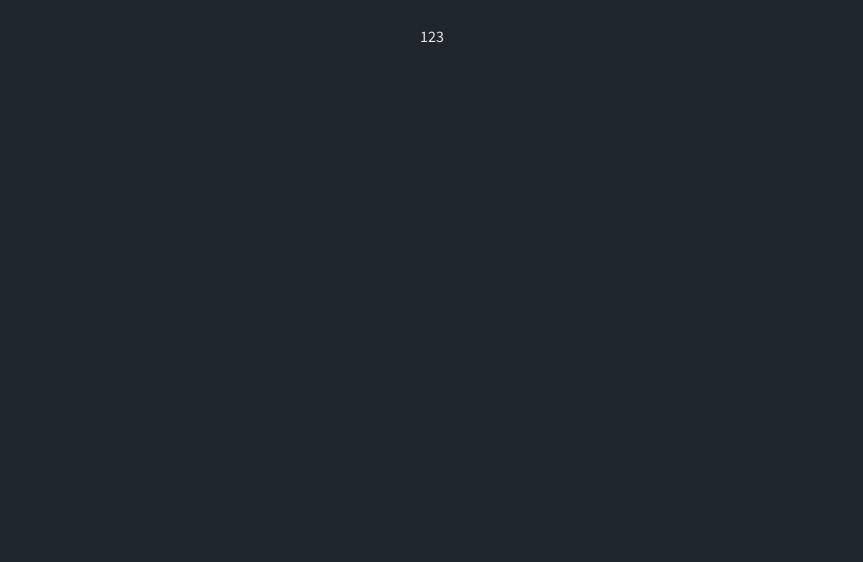
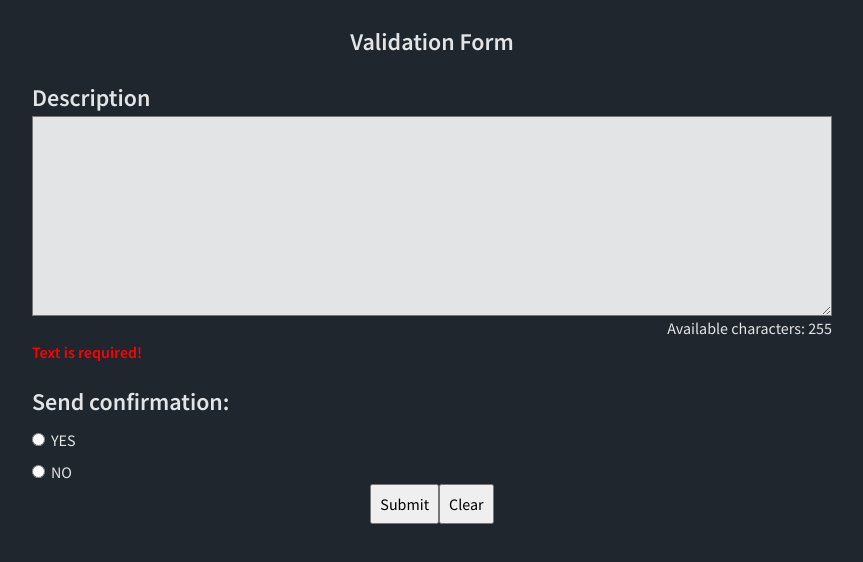
Before and after one commit to Lenifc/simple_validation_form, a React (Create React App) app: page / in a window 1280 px wide. Shown: the top 562 px of the page, without its empty margins (208-1071 px from the left). Built offline with nearby package versions, Linux system fonts and the light colour scheme.

Commit message:
view of textarea and radio buttons with error msg

```diff
--- a/src/Form/Form.js
+++ b/src/Form/Form.js
@@ -1,6 +1,66 @@
+import { useEffect, useState } from "react"
+import './Form.css'
+
 export default function Form(){
 
+    const availableInputCharacters = 255
+    const [textareaInputs, setTextAreaInputs] = useState('')
+    const [textareaError, setTextAreaError] = useState(false)
+
+    const [radioButtonSelection, setRadioButtonSelection] = useState(null)
+    const [radioButtonError, setRadioButtonError] = useState(false)
+
+
+        // do not allow to enter more than 255 characters in Description (even by copy/paste)
+    function checkCharacters(e){
+        if(e.target.value.length <= 255) setTextAreaInputs(e.target.value)
+        else return
+    }
+
+    function validateForm(e){
+        e.preventDefault();
+    }
+
+    function clearForm(){
+
+    }
+
+    //  check for errors in description every user character input
+    useEffect(() => {
+        setTextAreaError(textareaInputs.length === 0 ? 'Text is required!' : textareaInputs.length >= 255 ? "You can't enter more than 255 characters!" : false)
+    }, [textareaInputs])
+
     return (
-        <>123</>
+    <form>
+
+        <h2>Validation Form</h2>
+
+        <div className="textarea-section">
+            <label className="textarea-label" htmlFor="description"><h2>Description</h2></label>
+            <textarea id="description" className="description" onChange={(e) => checkCharacters(e)} value={textareaInputs}>{ textareaInputs }</textarea>
+            <div className="count-textarea-inputs">Available characters: { (availableInputCharacters - textareaInputs.length < 0) ? 0 : availableInputCharacters - textareaInputs.length}</div>
+            {textareaError && <div className="textarea-errors errorMessage">{ textareaError }</div>}
+        </div>
+
+        <div className="confirmation-section">
+            <label className="confirmation-label" htmlFor="confirmation"><h2>Send confirmation:</h2></label>
+            <div>
+                <input type="radio" id="confirmation" name="confirmation" value='yes' checked={radioButtonSelection === 'yes' } onChange={(e) => setRadioButtonSelection(e.target.value)} /><span>YES</span>
+            </div>
+            <div>
+                <input type="radio" id="confirmation" name="confirmation" value='no' checked={radioButtonSelection === 'no' } onChange={(e) => setRadioButtonSelection(e.target.value)} /><span>NO</span>
+            </div>
+            {radioButtonError && <div className="radiobutton-errors errorMessage">{ radioButtonError }</div>}
+        </div>
+
+        <div className="buttons-section">
+            <button onClick={(e) => validateForm(e)} className="button submit-button">Submit</button>
+            <button onClick={() => clearForm()} className="button clear-button">Clear</button>
+        </div>
+    </form>
     )
 }
+
+
+
+// textareaInputs.length === 0 ? 'Text is required' : textareaInputs.length > 255 ? "You can't enter more than 255 characters" : ''
```
